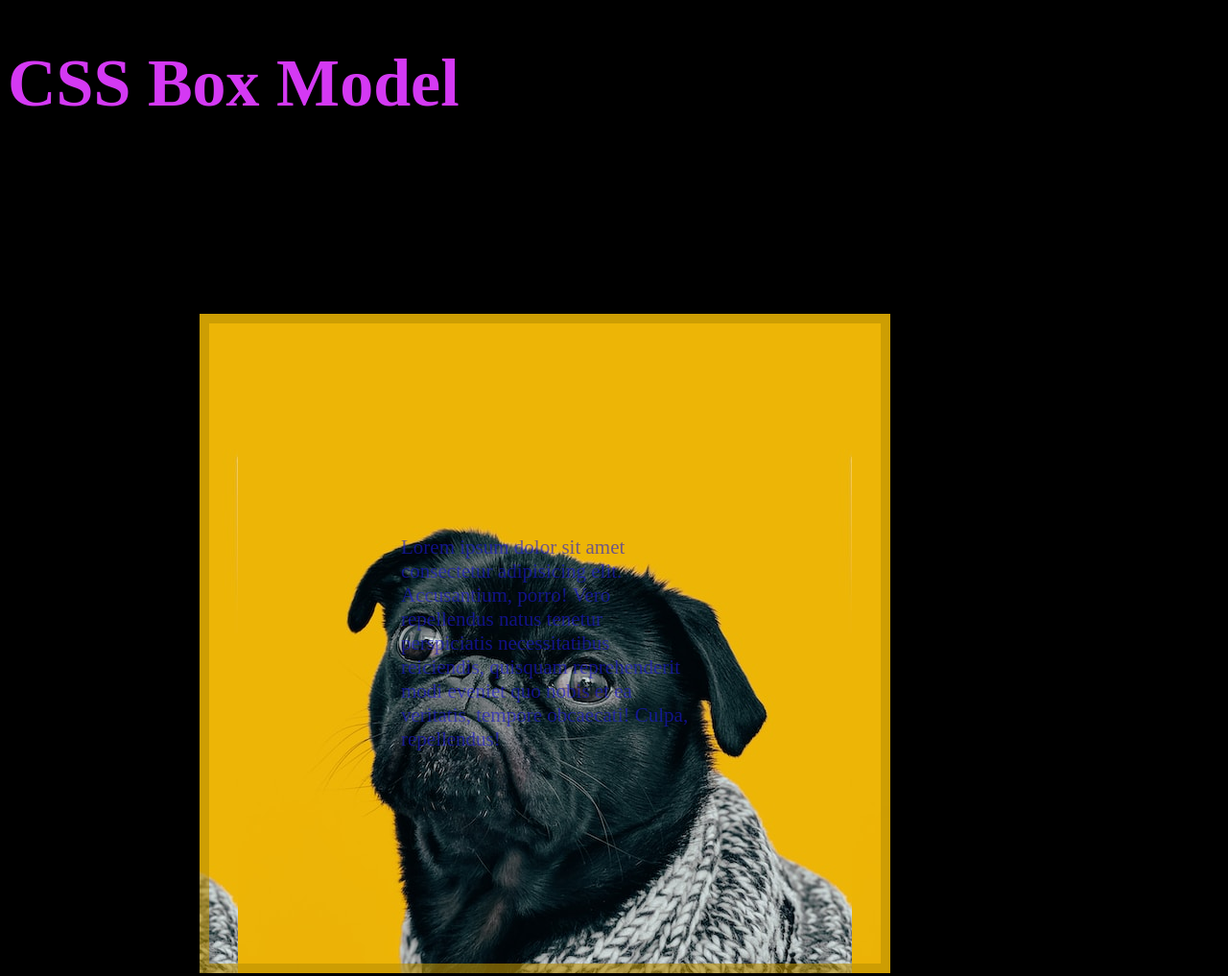
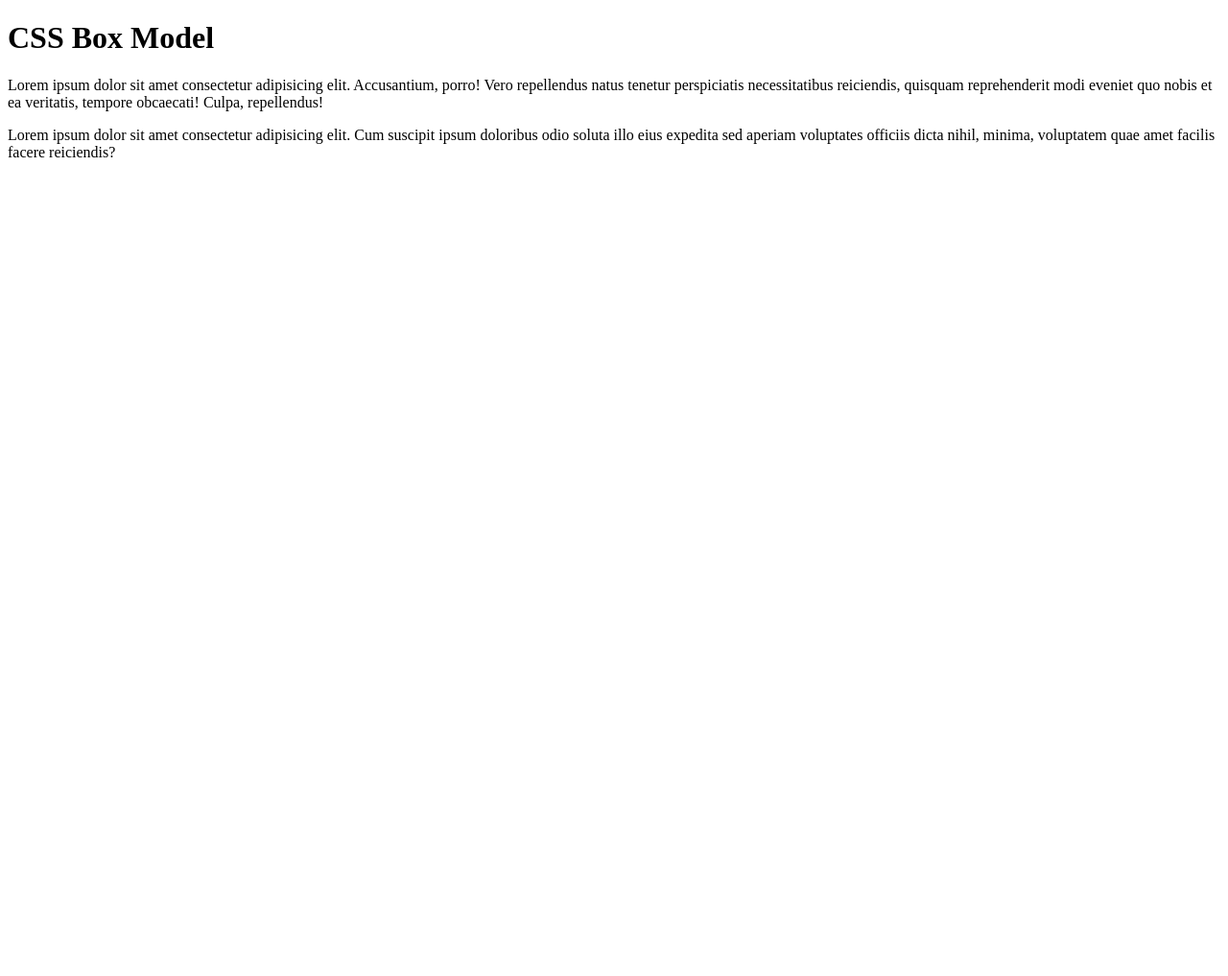
Before and after one commit to Queisme/2nd-repos, a plain HTML site: page pages/cssboxmodel.html in a window 1280 px wide. Shown: the top 1017 px of the page at 96% size. After the commit the page ends 800 px from the top, so only its background shows below. Drawn offline with Linux system fonts and the light colour scheme.

Commit message:
Updating CSS

```diff
--- a/css/style.css
+++ b/css/style.css
@@ -1,6 +1,6 @@
-body {
+/*body {
     background-color: #000;
-    /*background-image:url(../img/fancy-cushion.webp);*/
+    /*background-image:url(../img/fancy-cushion.webp);
     color: #fff;
     font-size: 21px;
 }
@@ -20,7 +20,7 @@ h1 {
 
 /*  Margin
     Border
-    Padding */
+    Padding
 
 .box {
     background-image: url(../img/dog.jpg);
@@ -28,9 +28,6 @@ h1 {
 
     margin: 200px;
     border: 10px #b98f0398 solid;
-    padding: 200px; /* top right bottom left */
+    padding: 200px; /* top right bottom left
 
-    background-position: center;
-
-
-}
+    background-position: center;*/
```
Also changed, not shown: pages/stylingtext.html (+1 -1 lines).
